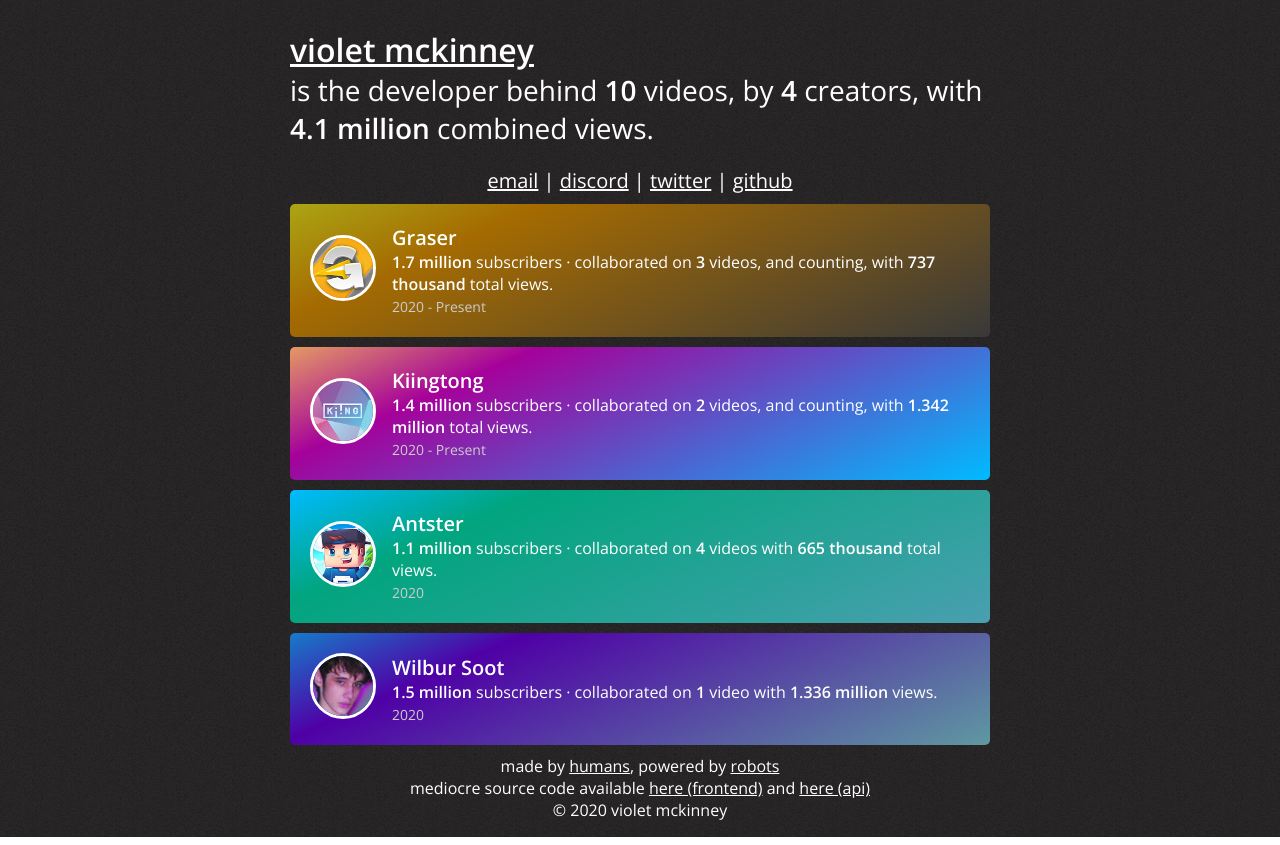
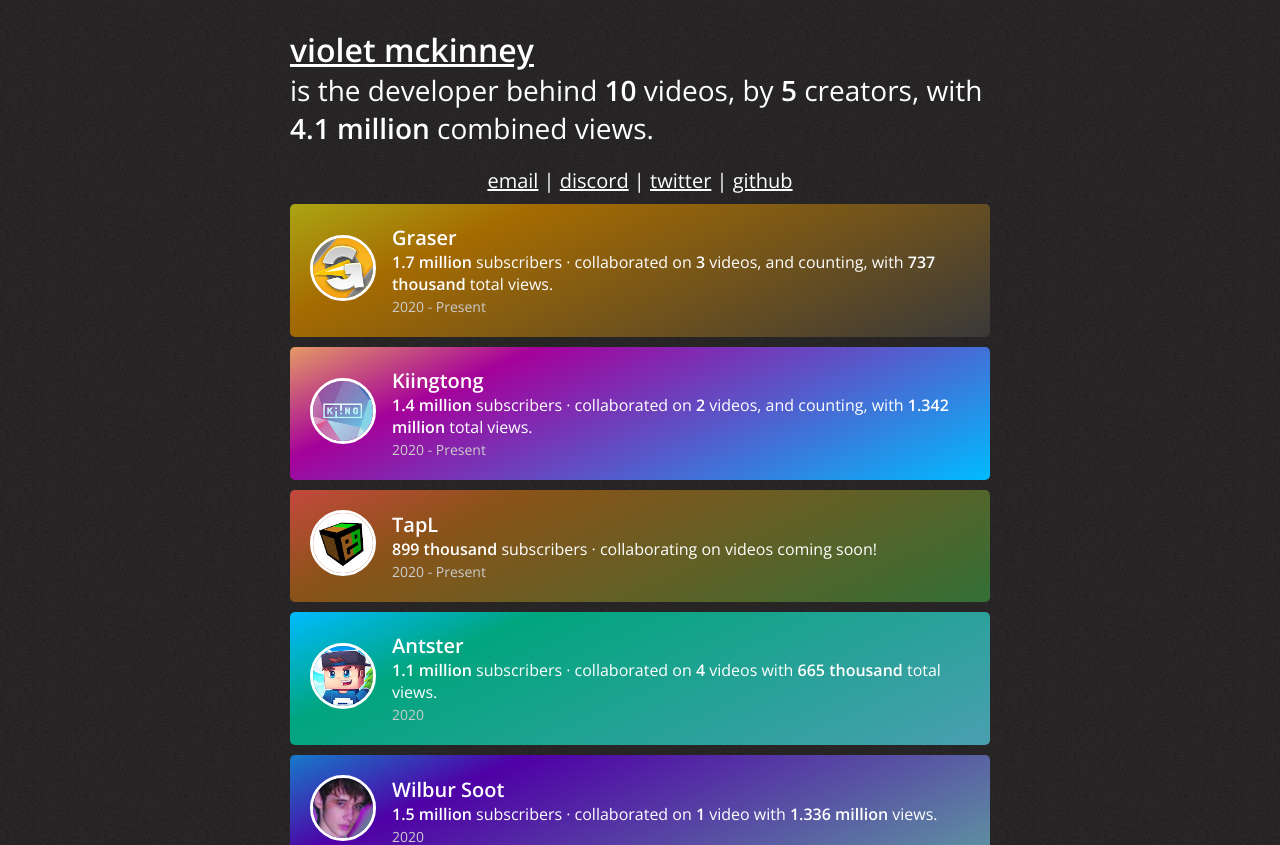
Before and after one commit to violetwtf/violet.wtf, a React (Create React App) app: page / in a window 1280 px wide. Shown: the top 845 px of the page. Built offline with nearby package versions, Linux system fonts and the light colour scheme; no server answers.

Commit message:
Add TapL

```diff
--- a/src/App.tsx
+++ b/src/App.tsx
@@ -8,6 +8,7 @@
 import KiingLogo from './assets/kiing.jpg';
 import AntLogo from './assets/ant.jpg';
 import WilburLogo from './assets/wilbur.jpg';
+import TaplLogo from './assets/tapl.jpg';
 
 function App()
 {
@@ -115,6 +116,11 @@
                     creator={creators.kiing}
                 />
                 <Experience
+                    gradientColors={['#c4493d', '#8a5318', '#336f36']}
+                    logo={TaplLogo}
+                    creator={creators.tapl}
+                />
+                <Experience
                     gradientColors={['#00bbff', '#01a57e', '#4a9fb0']}
                     logo={AntLogo}
                     creator={creators.ant}
--- a/src/Creators.json
+++ b/src/Creators.json
@@ -39,5 +39,14 @@
     "viewsThousands": [1336],
     "years": ["2020"],
     "yt": "c/WilburPlays"
+  },
+  "tapl": {
+      "current": true,
+      "name": "TapL",
+      "subs": "899 thousand",
+      "videoIds": [],
+      "viewsThousands": [],
+      "years": ["2020"],
+      "yt": "TapLHarv"
   }
 }
--- a/src/components/Experience.tsx
+++ b/src/components/Experience.tsx
@@ -6,7 +6,11 @@
 
     const { creator } = props;
 
-    const totalViewsThousands = creator.viewsThousands.reduce((a: number, b: number) => a + b);
+
+    const videoCount = creator.viewsThousands.length;
+    const totalViewsThousands = videoCount === 0
+        ? 0
+        : creator.viewsThousands.reduce((a: number, b: number) => a + b);
 
     let views: string;
 
@@ -19,7 +23,7 @@
         views = totalViewsThousands + " thousand";
     }
 
-    const isOneVideo = creator.viewsThousands.length === 1;
+    const isOneVideo = videoCount === 1;
 
     const yt = 'https://youtube.com/' + creator.yt;
 
@@ -31,10 +35,15 @@
             logo={props.logo}
         >
             <b>{creator.subs} </b>
-            subscribers &middot; collaborated on
-            <b> {creator.viewsThousands.length}</b> video{isOneVideo ? '' : 's'}
-            {creator.current ? ', and counting, ' : ' '}
-            with <b>{views}</b>{isOneVideo ? '' : ' total'} views.
+            <span>subscribers &middot; </span>
+            {videoCount > 0
+            ? <span>
+                collaborated on
+                <b> {creator.viewsThousands.length}</b> video{isOneVideo ? '' : 's'}
+                {creator.current ? ', and counting, ' : ' '}
+                with <b>{views}</b>{isOneVideo ? '' : ' total'} views.
+                </span>
+            : <span> collaborating on videos coming soon!</span>}
         </ExperienceBox>
     );
 
```
Also changed, not shown: src/assets/tapl.jpg (added).
